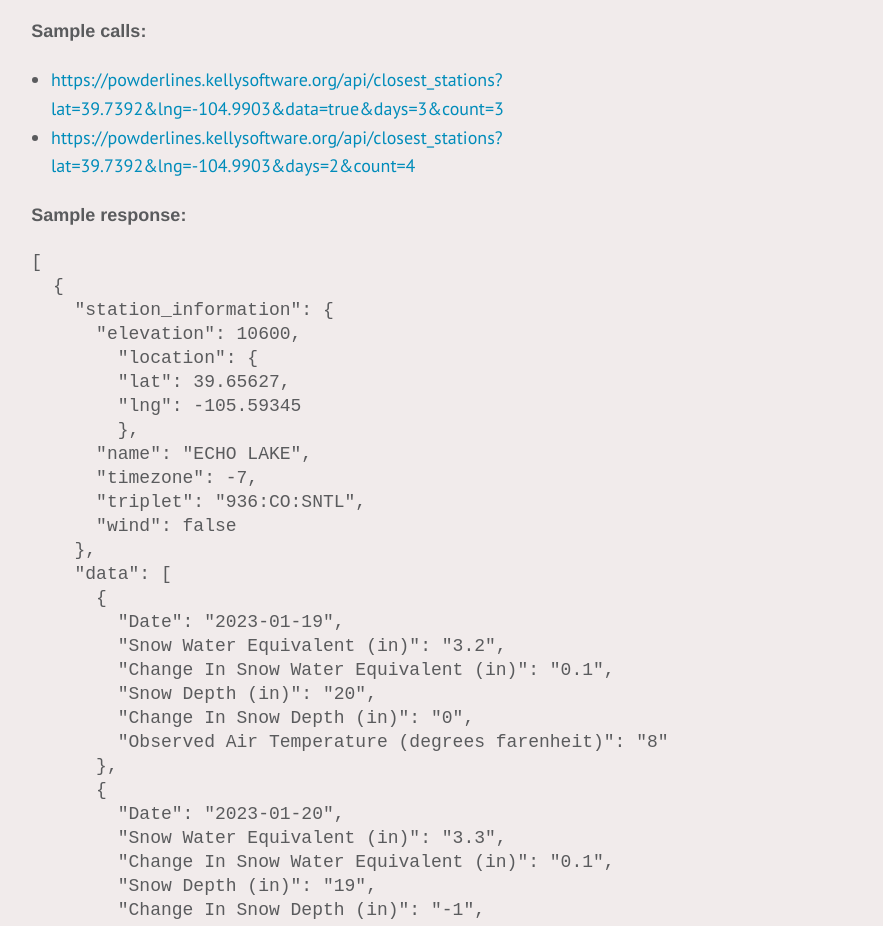
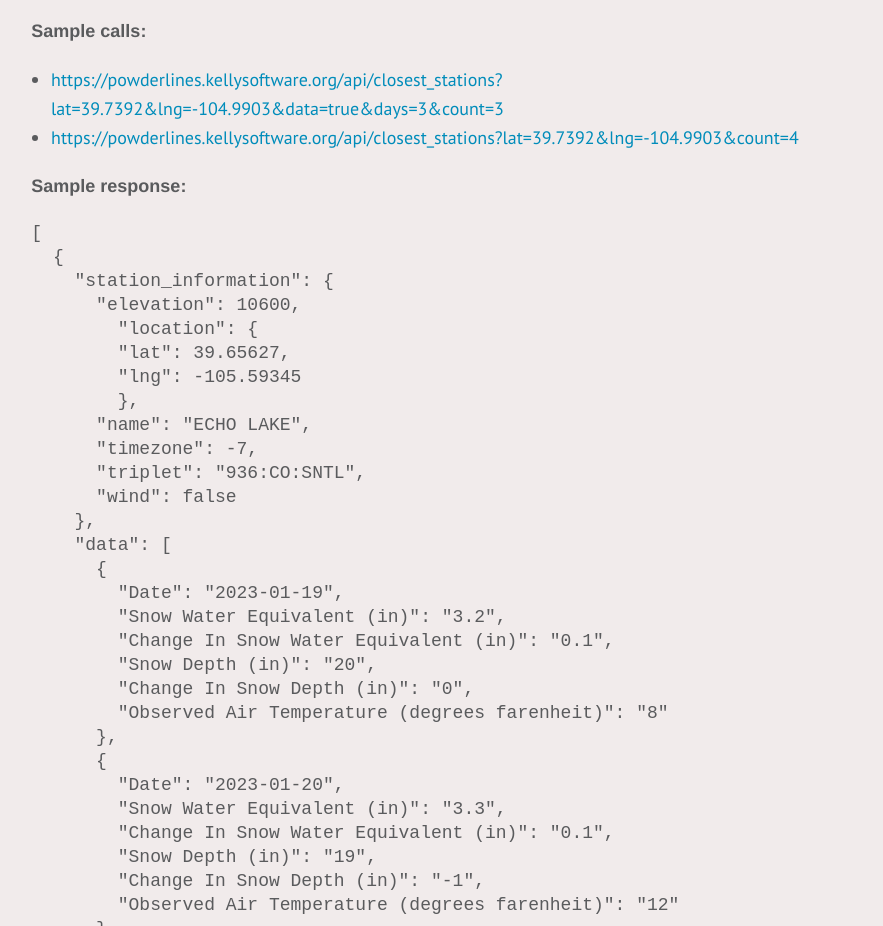
Before and after one commit to dpk5e7/powderlines-js, a website: page public/index.html in a window 1280 px wide. Shown: the part 5208-6134 px from the top of the page, without its empty margins (197-1080 px from the left). Drawn offline with Linux system fonts and the light colour scheme; a web font is replaced by a local one.

Commit message:
sample links

```diff
--- a/public/index.html
+++ b/public/index.html
@@ -313,8 +313,8 @@
                 target="_blank">https://powderlines.kellysoftware.org/api/closest_stations?lat=39.7392&amp;lng=-104.9903&amp;data=true&amp;days=3&amp;count=3</a>
             </li>
             <li>
-              <a href="https://powderlines.kellysoftware.org/api/closest_stations?lat=39.7392&lng=-104.9903&days=2&count=4"
-                target="_blank">https://powderlines.kellysoftware.org/api/closest_stations?lat=39.7392&amp;lng=-104.9903&amp;days=2&amp;count=4</a>
+              <a href="https://powderlines.kellysoftware.org/api/closest_stations?lat=39.7392&lng=-104.9903&count=4"
+                target="_blank">https://powderlines.kellysoftware.org/api/closest_stations?lat=39.7392&amp;lng=-104.9903&amp;count=4</a>
             </li>
           </ul>
           </p>
```
Also changed, not shown: README.md.
